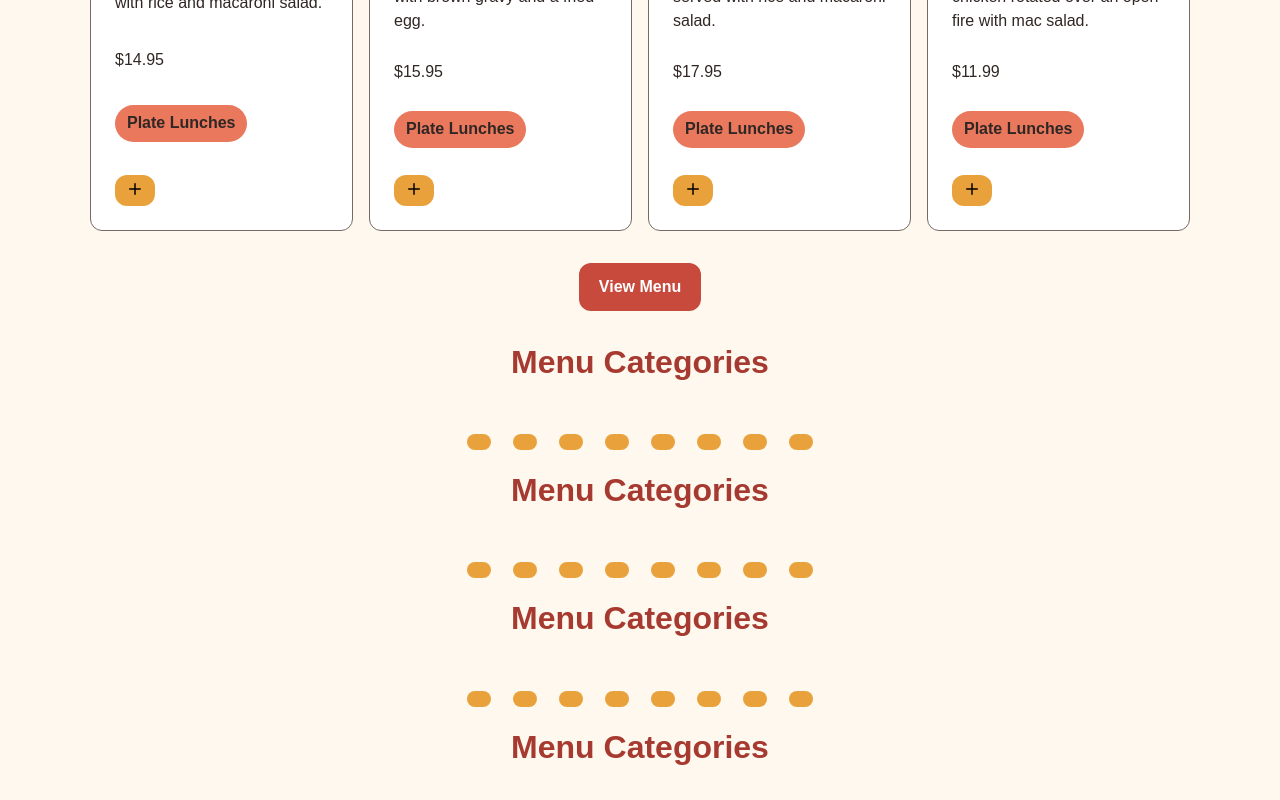
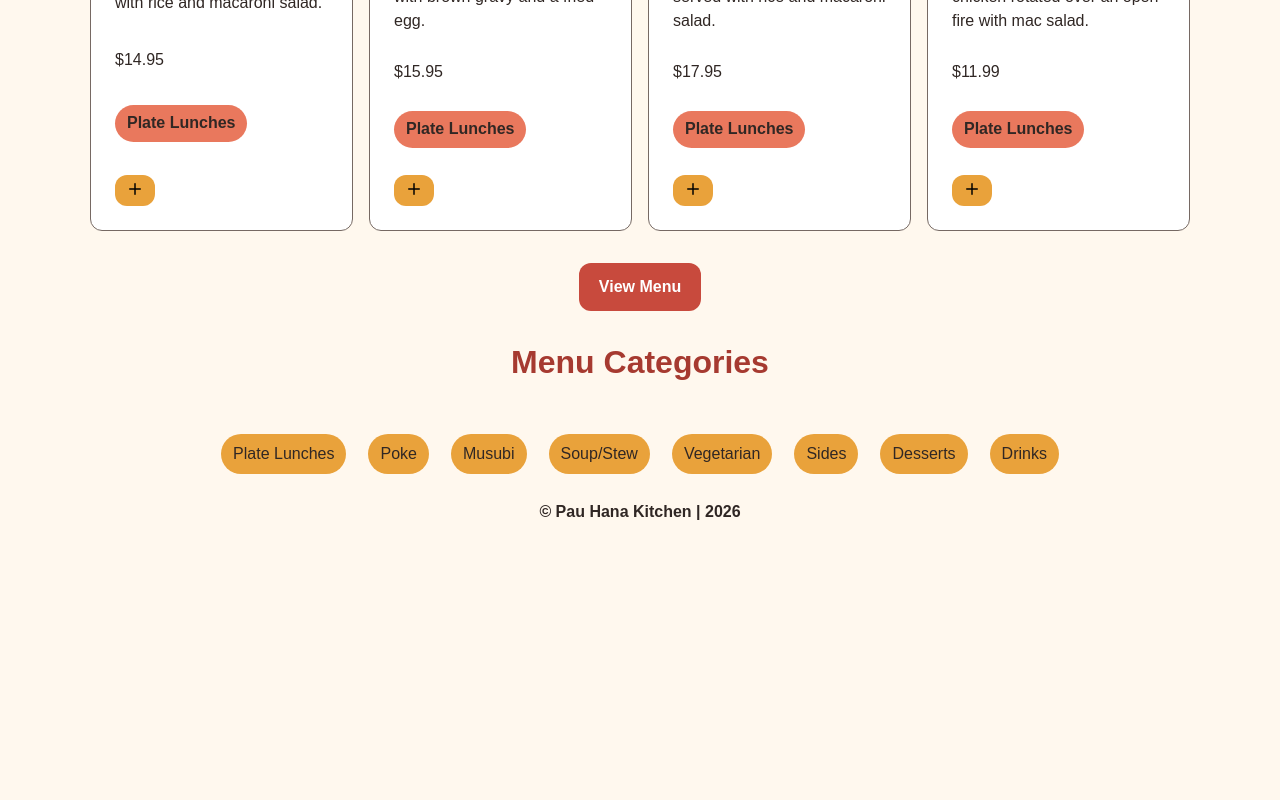
Before and after one commit to jjackson112/pau-hana-kitchen, a React (Vite) app in the folder frontend/: page / in a window 1280 px wide. Shown: the part 706-1506 px from the top of the page. After the commit the page ends 1251 px from the top, so only its background shows below. Built offline with nearby package versions, Linux system fonts and the light colour scheme; no server answers.

Commit message:
replace category section - create anchor logic - for ex. /menu#desserts or /menu#plate-lunches

```diff
--- a/frontend/src/pages/Home.jsx
+++ b/frontend/src/pages/Home.jsx
@@ -37,22 +37,21 @@ function Home() {
                 </div>
             </section>
 
-            {categories.map((category) => (
             <section className="categories-section">
                 <h2 className="categories-title">Menu Categories</h2>
+
                 <nav className="menu-categories" aria-label="Menu categories">
                     {categories.map((category) => (
                         <a
                             key={category}
-                                href={`#${categoryId(category)}`}
+                            to={`#${categoryId(category)}`}
                             className="category-pill"
                         >
-
+                            {category}
                         </a>
                     ))}
                 </nav>
             </section>
-            ))}
         </main>
     )
 }
```
Lines whose indentation alone changed are shown as unchanged.
